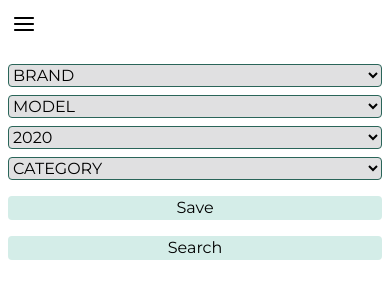
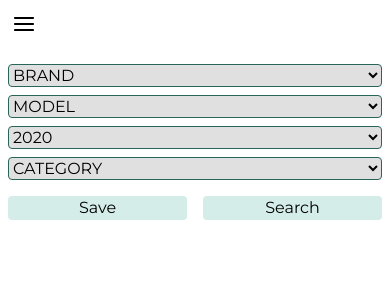
Before and after one commit to aryankarim/chakika-capstone-frontend-typescript, a React (Create React App) app: page /garage in a window 390 px wide. Shown: the top 300 px of the page. Built offline with nearby package versions, Linux system fonts and the light colour scheme.

Commit message:
fix(Navbar): remove scroll

```diff
--- a/src/components/Layout/Navbar.tsx
+++ b/src/components/Layout/Navbar.tsx
@@ -21,8 +21,8 @@ export default function Navbar() {
   return (
     <>
       <nav
-        className={`md:container md:mx-auto flex items-start md:items-center ${
-          !isClosed ? "h-screen flex-col" : "h-12"
+        className={`md:container md:mx-auto flex items-start md:items-center bg-white ${
+          !isClosed ? "h-screen w-screen fixed flex-col" : "h-12"
         } md:h-10`}
       >
         {isClosed ? (
@@ -33,13 +33,12 @@ export default function Navbar() {
         <div
           className={`${
             isClosed ? "hidden" : "flex"
-          } md:flex items-center gap-1 md:gap-6 bg-white flex-col md:flex-row w-full `}
+          } md:flex items-center gap-1 md:gap-6 flex-col md:flex-row w-full `}
         >
           {navItems.map(({ pathName, href }) => {
             return (
               <Link
                 to={href}
-                onClick={openMenu}
                 style={{
                   ...(!isClosed && {
                     display: "flex",
--- a/src/components/routes/GaragePage/Garage.tsx
+++ b/src/components/routes/GaragePage/Garage.tsx
@@ -24,7 +24,7 @@ export default function Garage() {
   return (
     <div className="container mx-auto h-screen py-4 px-2">
       <div className="grid grid-cols-6 gap-4 justify-center">
-        <button className="col-span-6 md:col-span-1 rounded bg-chakikaLightGreen order-last md:order-none focus:outline-chakikaPurple">
+        <button className="col-span-3 md:col-span-1 rounded bg-chakikaLightGreen order-last md:order-none focus:outline-chakikaPurple">
           {savedCarState ? "remove" : "Save"}
         </button>
         <div className="flex flex-col md:flex-row gap-2 w-full col-span-6 md:col-span-4">
@@ -66,7 +66,7 @@ export default function Garage() {
           </select>
         </div>
 
-        <button className="col-span-6 md:col-span-1 order-last md:order-none rounded bg-chakikaLightGreen focus:outline-chakikaPurple">
+        <button className="col-span-3 md:col-span-1 order-last md:order-none rounded bg-chakikaLightGreen focus:outline-chakikaPurple">
           Search
         </button>
       </div>
```
